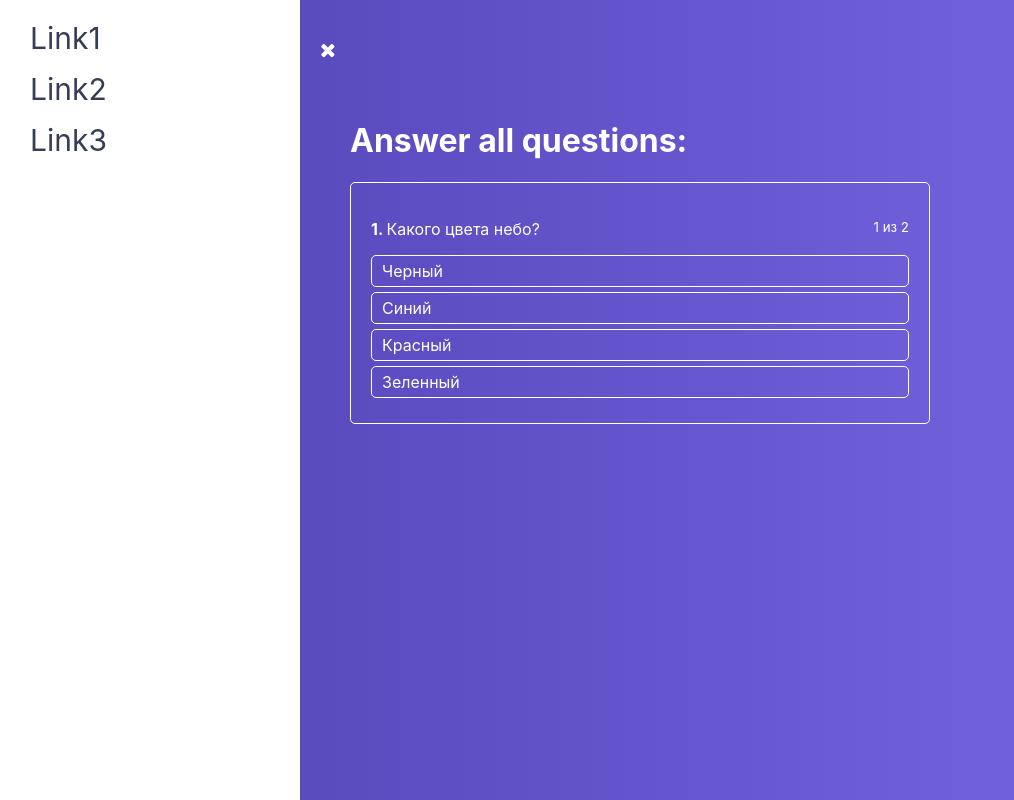
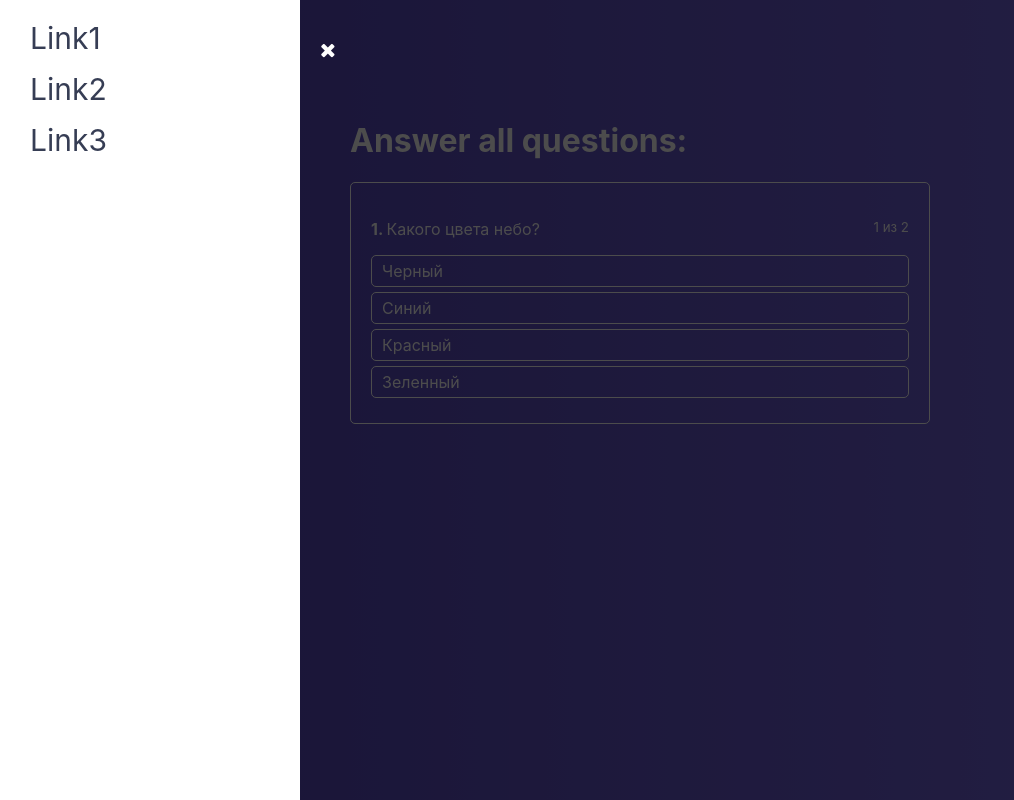
Before and after one commit to Sergo-08/React-Quiz, a React app: page / in a window 1280 px wide. Both pictures are taken after a click on the icon 48 px from the left and 50 px from the top of the page. Shown: the whole page, without its empty margins (0-1014 px from the left). Built offline with nearby package versions, Linux system fonts and the light colour scheme.

Commit message:
Dimming component

```diff
--- a/src/Component/Navigation/Drawer/Drawer.js
+++ b/src/Component/Navigation/Drawer/Drawer.js
@@ -1,5 +1,6 @@
-import React, {Component} from 'react';
+import React, {Component, Fragment} from 'react';
 import classes from './Drawer.module.scss';
+import Backdrop from "../../UI/Backdrop/Backdrop";
 
 const links = [
     1, 2, 3
@@ -8,26 +9,28 @@ const links = [
 class Drawer extends Component {
     renderLinks() {
         return links.map((link, index) => {
-            return(
+            return (
                 <li key={index}>
                     <a>Link{link}</a>
                 </li>
             )
         })
     }
+
     render() {
-        const cls = [
-          classes.Drawer
-        ];
-        if(!this.props.isOpen){
+        const cls = [classes.Drawer];
+        if (!this.props.isOpen) {
             cls.push(classes.close)
         }
         return (
-            <nav className={cls.join(' ')}>
-                <ul>
-                    {this.renderLinks()}
-                </ul>
-            </nav>
+            <Fragment>
+                <nav className={cls.join(' ')}>
+                    <ul>
+                        {this.renderLinks()}
+                    </ul>
+                </nav>
+                {this.props.isOpen ? <Backdrop onClick={this.props.onClose} /> : null}
+            </Fragment>
         )
     }
 }
--- /dev/null
+++ b/src/Component/UI/Backdrop/Backdrop.js
@@ -0,0 +1,15 @@
+import React from 'react';
+import classes from './Backdrop.module.scss';
+
+const Backdrop = props => {
+    console.log(props)
+    return (
+        <div
+            className={classes.Backdrop}
+            onClick={props.onClick}
+        />
+
+    )
+};
+
+export default Backdrop;
--- /dev/null
+++ b/src/Component/UI/Backdrop/Backdrop.module.scss
@@ -0,0 +1,9 @@
+.Backdrop{
+  z-index: 50;
+  background: rgba(0, 0, 0, .7);
+  position: fixed;
+  top: 0;
+  left: 0;
+  bottom: 0;
+  right: 0;
+}
--- a/src/hoc/Layout/Layout.js
+++ b/src/hoc/Layout/Layout.js
@@ -6,7 +6,7 @@ import Drawer from "../../Component/Navigation/Drawer/Drawer";
 
 class Layout extends Component {
     state = {
-        menu: false,
+        menu: false
     };
 
 
@@ -16,11 +16,18 @@ class Layout extends Component {
         })
     };
 
+    menuCloseHandler = () => {
+        this.setState({
+            menu: false
+        })
+    };
+
     render() {
         return (
             <div className={classes.Layout}>
                 <Drawer
-                isOpen={this.state.menu}
+                    isOpen={this.state.menu}
+                    onClose={this.menuCloseHandler}
                 />
                 <MenuToggle
                     onToggle={this.toggleMenuHandler}
```
